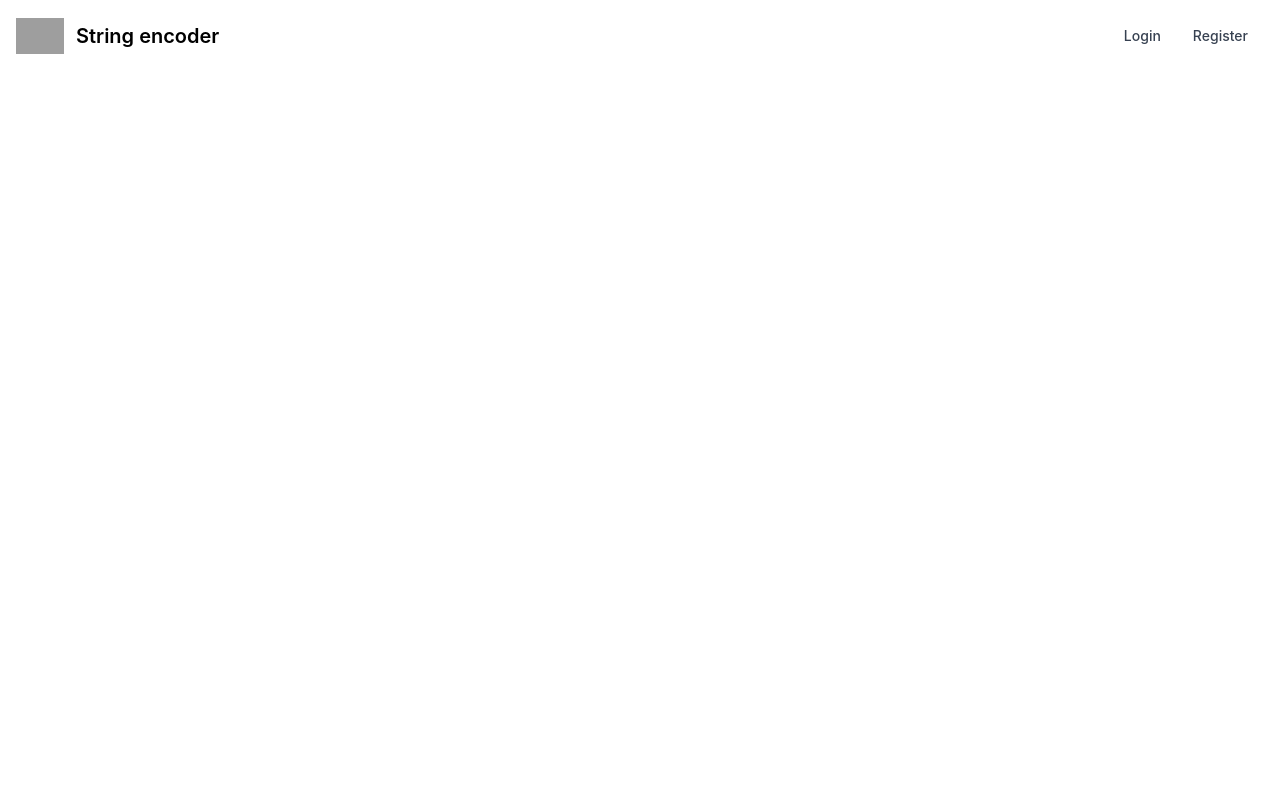
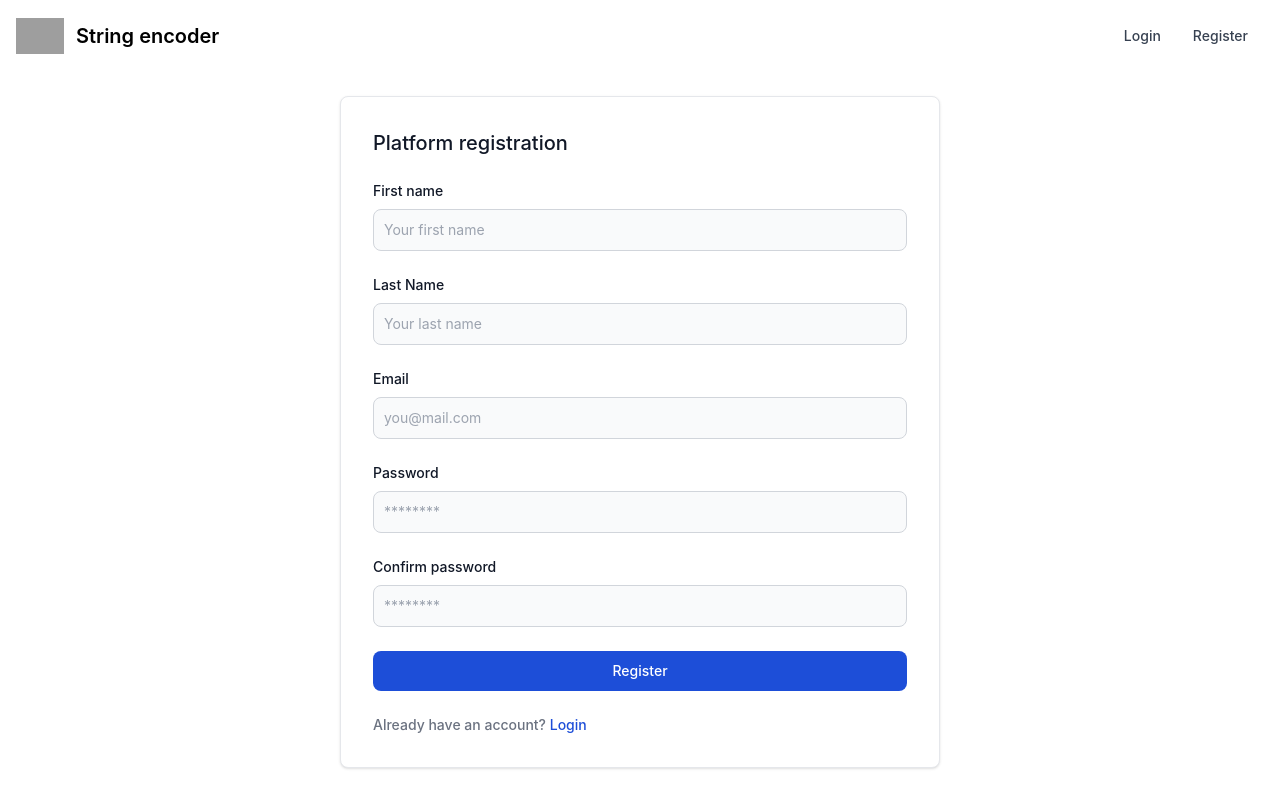
Before and after one commit to jfkeci/bitasker, a React (Create React App) app in the folder react-ts-client/: page /register in a window 1280 px wide. Shown: the top 808 px of the page. Built offline with nearby package versions, Linux system fonts and the light colour scheme; grey boxes are pictures that could not be loaded.

Commit message:
feat: registration view, registration form component, auth form input component - add joi package for validation

```diff
--- a/react-ts-client/package.json
+++ b/react-ts-client/package.json
@@ -11,6 +11,7 @@
     "@types/react": "^18.0.28",
     "@types/react-dom": "^18.0.11",
     "axios": "^1.3.3",
+    "joi": "^17.8.3",
     "lodash": "^4.17.21",
     "react": "^18.2.0",
     "react-dom": "^18.2.0",
--- /dev/null
+++ b/react-ts-client/src/components/auth/auth-form-input.component.tsx
@@ -0,0 +1,72 @@
+import * as Joi from 'joi';
+import React, { useState } from 'react';
+
+interface AuthFormInputComponentProps {
+  type?: 'text' | 'email' | 'password';
+  label?: string;
+  value: string;
+  placeholder?: string;
+  property: string;
+  onUpdate: (newValue: string) => void;
+  validationSchema: Joi.Schema;
+}
+
+export default function AuthFormInputComponent(props: {
+  config: AuthFormInputComponentProps;
+}) {
+  const [validationError, setValidationError] = useState('');
+
+  const validate = (value: string) => {
+    const { error } = props.config.validationSchema.validate(value);
+
+    setValidationError(
+      error
+        ? error.details[0].message.replace(
+            '"value"',
+            props.config.label ?? props.config.property,
+          )
+        : '',
+    );
+  };
+
+  return (
+    <div>
+      <div className="mb-6">
+        <div>
+          <label
+            className={
+              validationError
+                ? 'block mb-2 text-sm font-medium text-red-700 dark:text-red-500'
+                : 'block mb-2 text-sm font-medium text-gray-900 dark:text-white'
+            }
+          >
+            {props.config.label ?? ''}
+          </label>
+          <input
+            id={`auth-input-${props.config.property}`}
+            type={props.config.type ?? 'text'}
+            className={
+              validationError
+                ? 'bg-red-50 border border-red-500 text-red-900 dark:text-red-400 placeholder-red-700 dark:placeholder-red-500 text-sm rounded-lg focus:ring-red-500 focus:border-red-500 block w-full p-2.5 dark:bg-gray-700 dark:border-red-500'
+                : 'bg-gray-50 border border-gray-300 text-gray-900 text-sm rounded-lg focus:ring-blue-500 focus:border-blue-500 block w-full p-2.5 dark:bg-gray-600 dark:border-gray-500 dark:placeholder-gray-400 dark:text-white'
+            }
+            value={props.config.value}
+            placeholder={props.config.placeholder}
+            onChange={(e) => {
+              validate(e.target.value);
+              props.config.onUpdate(e.target.value);
+            }}
+            required
+          />
+          {validationError ? (
+            <p className="mt-2 text-sm text-red-600 dark:text-red-500">
+              {validationError}
+            </p>
+          ) : (
+            <p></p>
+          )}
+        </div>
+      </div>
+    </div>
+  );
+}
--- /dev/null
+++ b/react-ts-client/src/components/auth/registration-form.component.tsx
@@ -0,0 +1,128 @@
+import * as Joi from 'joi';
+import React, { useState } from 'react';
+import { RegisterUserAttributes } from '../../services/auth.service';
+import AuthFormInputComponent from './auth-form-input.component';
+
+export default function RegistrationForm() {
+  const [registrationData, setRegistrationData] = useState({
+    firstName: '',
+    lastName: '',
+    email: '',
+    password: '',
+    confirmPassword: '',
+  } as RegisterUserAttributes);
+
+  const registerUser = () => {
+    console.log(registrationData);
+  };
+
+  return (
+    <div>
+      <form>
+        <AuthFormInputComponent
+          config={{
+            property: 'firstName',
+            label: 'First name',
+            placeholder: 'Your first name',
+            value: registrationData.firstName,
+            validationSchema: Joi.string()
+              .alphanum()
+              .min(3)
+              .max(125)
+              .required(),
+            onUpdate: (newValue) => {
+              setRegistrationData((prevData) => ({
+                ...prevData,
+                firstName: newValue,
+              }));
+            },
+          }}
+        />
+        <AuthFormInputComponent
+          config={{
+            property: 'lastName',
+            label: 'Last Name',
+            placeholder: 'Your last name',
+            value: registrationData.lastName,
+            validationSchema: Joi.string()
+              .alphanum()
+              .min(3)
+              .max(125)
+              .required(),
+            onUpdate: (newValue) => {
+              setRegistrationData((prevData) => ({
+                ...prevData,
+                lastName: newValue,
+              }));
+            },
+          }}
+        />
+        <AuthFormInputComponent
+          config={{
+            type: 'email',
+            property: 'email',
+            label: 'Email',
+            placeholder: 'you@mail.com',
+            validationSchema: Joi.string().min(5).max(125).required(),
+            value: registrationData.email,
+            onUpdate: (newValue) => {
+              setRegistrationData((prevData) => ({
+                ...prevData,
+                email: newValue,
+              }));
+            },
+          }}
+        />
+        <AuthFormInputComponent
+          config={{
+            type: 'password',
+            property: 'password',
+            label: 'Password',
+            placeholder: '********',
+            validationSchema: Joi.string()
+              .pattern(
+                /^(?=.*?[A-Z])(?=.*?[a-z])(?=.*?[0-9])(?=.*?[#?!@$%^&*-]).{8,}$/,
+              )
+              .min(8)
+              .max(255)
+              .required(),
+            value: registrationData.password,
+            onUpdate: (newValue) => {
+              setRegistrationData((prevData) => ({
+                ...prevData,
+                password: newValue,
+              }));
+            },
+          }}
+        />
+        <AuthFormInputComponent
+          config={{
+            type: 'password',
+            property: 'confirmPassword',
+            label: 'Confirm password',
+            placeholder: '********',
+            validationSchema: Joi.string()
+              .alphanum()
+              .min(8)
+              .max(255)
+              .required(),
+            value: registrationData.confirmPassword,
+            onUpdate: (newValue) => {
+              setRegistrationData((prevData) => ({
+                ...prevData,
+                confirmPassword: newValue,
+              }));
+            },
+          }}
+        />
+
+        <button
+          className="w-full text-white bg-blue-700 hover:bg-blue-800 focus:ring-4 focus:outline-none focus:ring-blue-300 font-medium rounded-lg text-sm px-5 py-2.5 text-center dark:bg-blue-600 dark:hover:bg-blue-700 dark:focus:ring-blue-800"
+          onClick={() => registerUser()}
+        >
+          Register
+        </button>
+      </form>
+    </div>
+  );
+}
--- a/react-ts-client/src/views/register.view.tsx
+++ b/react-ts-client/src/views/register.view.tsx
@@ -1,5 +1,26 @@
 import React from 'react';
+import RegistrationForm from '../components/auth/registration-form.component';
 
 export default function RegisterView() {
-  return <div>RegisterView</div>;
+  return (
+    <div className="w-full p-4 bg-white border border-gray-200 rounded-lg shadow sm:p-6 md:p-8 dark:bg-gray-800 dark:border-gray-700">
+      <div className="space-y-6">
+        <h5 className="text-xl font-medium text-gray-900 dark:text-white">
+          Platform registration
+        </h5>
+
+        <RegistrationForm />
+
+        <div className="text-sm font-medium text-gray-500 dark:text-gray-300">
+          Already have an account? {'  '}
+          <a
+            href="/login"
+            className="text-blue-700 hover:underline dark:text-blue-500"
+          >
+            Login
+          </a>
+        </div>
+      </div>
+    </div>
+  );
 }
```
Also changed, not shown: 1 other file (tests, documents, lock files or other folders).
